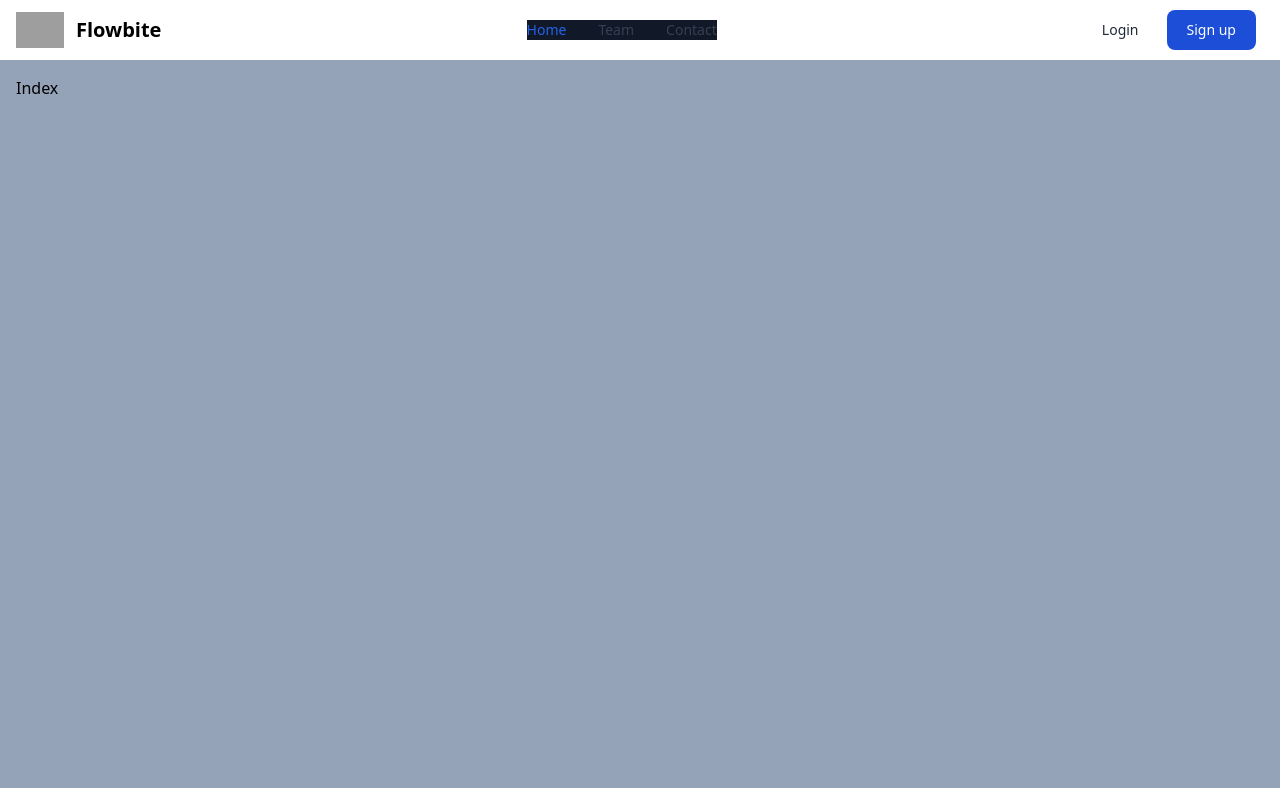
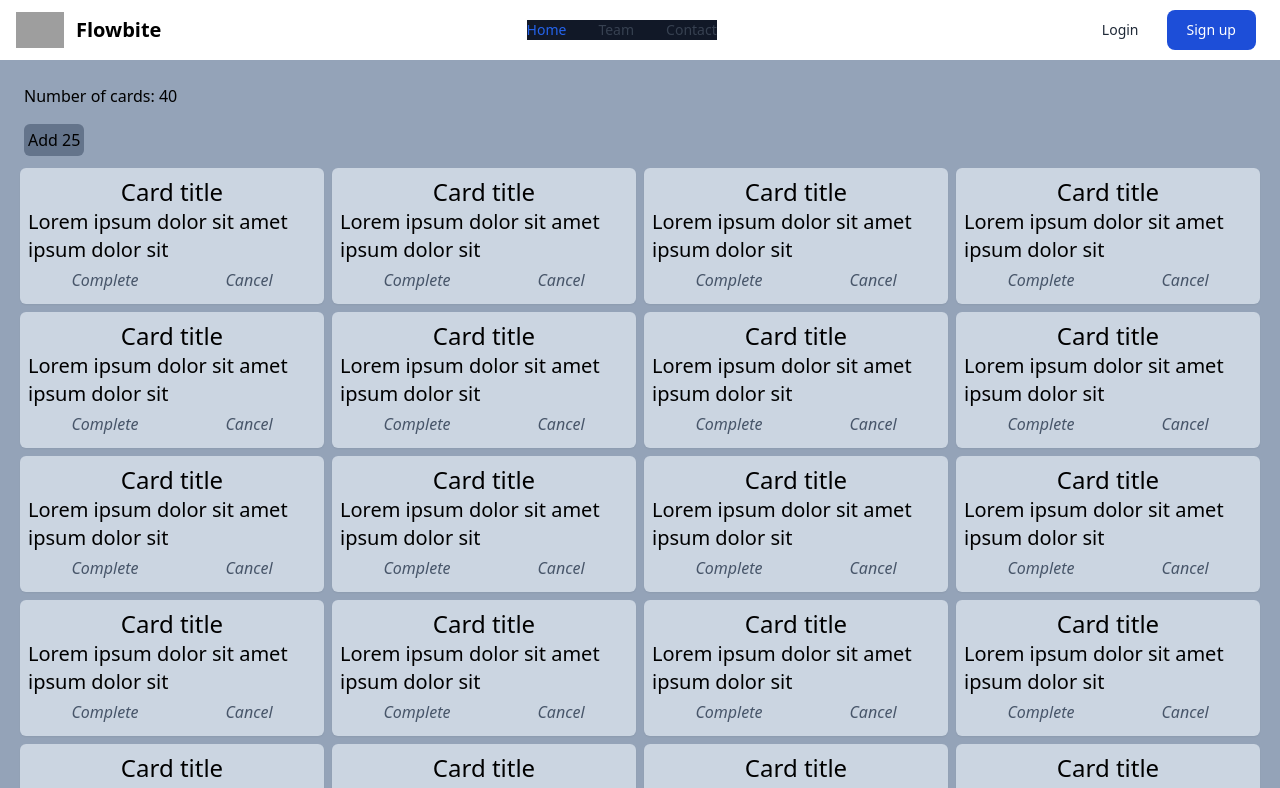
Before and after one commit to gregsoares/randomactivity, a React (Create React App) app: page / in a window 1280 px wide. Shown: the top 788 px of the page. Built offline with nearby package versions, Linux system fonts and the light colour scheme; grey boxes are pictures that could not be loaded.

Commit message:
added cards, a local database and an add25 example

```diff
--- a/src/Components/Submenu/Submenu.js
+++ b/src/Components/Submenu/Submenu.js
@@ -1,5 +1,4 @@
 import React from 'react'
-import PageLink from '../PageLink/PageLink'
 
 const Submenu = () => {
   return (
@@ -21,7 +20,7 @@ const Submenu = () => {
           <button className='m-2 p-2 bg-teal-600 text-white rounded-md hover:bg-teal-700'>
             Add
           </button>
-          <button className='m-2 p-2 bg-red-500 text-white rounded-md hover:bg-teal-600'>
+          <button className='m-2 p-2 bg-red-500 text-white rounded-md hover:bg-red-700'>
             Cancel
           </button>
         </div>
--- a/src/Pages/Index/Index.js
+++ b/src/Pages/Index/Index.js
@@ -1,7 +1,35 @@
 import React from 'react'
+import Card from '../../Components/Card/Card'
+import randomCardData from '../../assets/randomCardData'
 
-const Index = () => (
-  <div className='w-full min-h-full mx-auto bg-slate-400'>Index</div>
-)
-
+const Index = () => {
+  const [list, setList] = React.useState(randomCardData)
+  const handleAdd25 = () => {
+    setList([...list, ...randomCardData.slice(0, 25)])
+  }
+  console.log('randomCardData', randomCardData)
+  return (
+    <div className='w-full min-h-full mx-auto bg-slate-400'>
+      <div>
+        <div>
+          <p className='m-2'>Number of cards: {list.length}</p>
+        </div>
+        <span className='flex'>
+          <button
+            onClick={handleAdd25}
+            id='add25'
+            className='p-1 m-2 bg-slate-500 hover:bg-gray-300 rounded-md'
+          >
+            Add 25
+          </button>
+        </span>
+      </div>
+      <section id='card-deck' className='grid grid-cols-2 md:grid-cols-4 '>
+        {list.map(card => (
+          <Card title={card.title} text={card.text} />
+        ))}
+      </section>
+    </div>
+  )
+}
 export default Index
--- /dev/null
+++ b/src/assets/randomCardData.js
@@ -0,0 +1,163 @@
+const randomCardData = [
+  {
+    title: 'Card title',
+    text: 'Lorem ipsum dolor sit amet ipsum dolor sit',
+  },
+  {
+    title: 'Card title',
+    text: 'Lorem ipsum dolor sit amet ipsum dolor sit',
+  },
+  {
+    title: 'Card title',
+    text: 'Lorem ipsum dolor sit amet ipsum dolor sit',
+  },
+  {
+    title: 'Card title',
+    text: 'Lorem ipsum dolor sit amet ipsum dolor sit',
+  },
+  {
+    title: 'Card title',
+    text: 'Lorem ipsum dolor sit amet ipsum dolor sit',
+  },
+  {
+    title: 'Card title',
+    text: 'Lorem ipsum dolor sit amet ipsum dolor sit',
+  },
+  {
+    title: 'Card title',
+    text: 'Lorem ipsum dolor sit amet ipsum dolor sit',
+  },
+  {
+    title: 'Card title',
+    text: 'Lorem ipsum dolor sit amet ipsum dolor sit',
+  },
+  {
+    title: 'Card title',
+    text: 'Lorem ipsum dolor sit amet ipsum dolor sit',
+  },
+  {
+    title: 'Card title',
+    text: 'Lorem ipsum dolor sit amet ipsum dolor sit',
+  },
+  {
+    title: 'Card title',
+    text: 'Lorem ipsum dolor sit amet ipsum dolor sit',
+  },
+  {
+    title: 'Card title',
+    text: 'Lorem ipsum dolor sit amet ipsum dolor sit',
+  },
+  {
+    title: 'Card title',
+    text: 'Lorem ipsum dolor sit amet ipsum dolor sit',
+  },
+  {
+    title: 'Card title',
+    text: 'Lorem ipsum dolor sit amet ipsum dolor sit',
+  },
+  {
+    title: 'Card title',
+    text: 'Lorem ipsum dolor sit amet ipsum dolor sit',
+  },
+  {
+    title: 'Card title',
+    text: 'Lorem ipsum dolor sit amet ipsum dolor sit',
+  },
+  {
+    title: 'Card title',
+    text: 'Lorem ipsum dolor sit amet ipsum dolor sit',
+  },
+  {
+    title: 'Card title',
+    text: 'Lorem ipsum dolor sit amet ipsum dolor sit',
+  },
+  {
+    title: 'Card title',
+    text: 'Lorem ipsum dolor sit amet ipsum dolor sit',
+  },
+  {
+    title: 'Card title',
+    text: 'Lorem ipsum dolor sit amet ipsum dolor sit',
+  },
+  {
+    title: 'Card title',
+    text: 'Lorem ipsum dolor sit amet ipsum dolor sit',
+  },
+  {
+    title: 'Card title',
+    text: 'Lorem ipsum dolor sit amet ipsum dolor sit',
+  },
+  {
+    title: 'Card title',
+    text: 'Lorem ipsum dolor sit amet ipsum dolor sit',
+  },
+  {
+    title: 'Card title',
+    text: 'Lorem ipsum dolor sit amet ipsum dolor sit',
+  },
+  {
+    title: 'Card title',
+    text: 'Lorem ipsum dolor sit amet ipsum dolor sit',
+  },
+  {
+    title: 'Card title',
+    text: 'Lorem ipsum dolor sit amet ipsum dolor sit',
+  },
+  {
+    title: 'Card title',
+    text: 'Lorem ipsum dolor sit amet ipsum dolor sit',
+  },
+  {
+    title: 'Card title',
+    text: 'Lorem ipsum dolor sit amet ipsum dolor sit',
+  },
+  {
+    title: 'Card title',
+    text: 'Lorem ipsum dolor sit amet ipsum dolor sit',
+  },
+  {
+    title: 'Card title',
+    text: 'Lorem ipsum dolor sit amet ipsum dolor sit',
+  },
+  {
+    title: 'Card title',
+    text: 'Lorem ipsum dolor sit amet ipsum dolor sit',
+  },
+  {
+    title: 'Card title',
+    text: 'Lorem ipsum dolor sit amet ipsum dolor sit',
+  },
+  {
+    title: 'Card title',
+    text: 'Lorem ipsum dolor sit amet ipsum dolor sit',
+  },
+  {
+    title: 'Card title',
+    text: 'Lorem ipsum dolor sit amet ipsum dolor sit',
+  },
+  {
+    title: 'Card title',
+    text: 'Lorem ipsum dolor sit amet ipsum dolor sit',
+  },
+  {
+    title: 'Card title',
+    text: 'Lorem ipsum dolor sit amet ipsum dolor sit',
+  },
+  {
+    title: 'Card title',
+    text: 'Lorem ipsum dolor sit amet ipsum dolor sit',
+  },
+  {
+    title: 'Card title',
+    text: 'Lorem ipsum dolor sit amet ipsum dolor sit',
+  },
+  {
+    title: 'Card title',
+    text: 'Lorem ipsum dolor sit amet ipsum dolor sit',
+  },
+  {
+    title: 'Card title',
+    text: 'Lorem ipsum dolor sit amet ipsum dolor sit',
+  },
+]
+export default randomCardData
```
